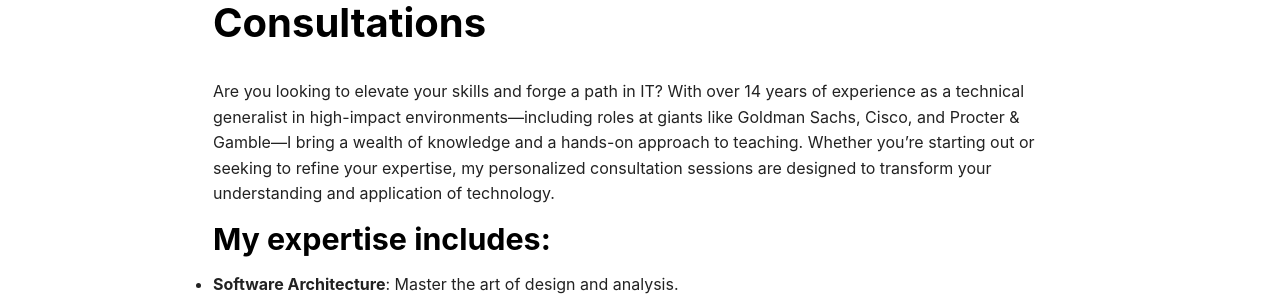
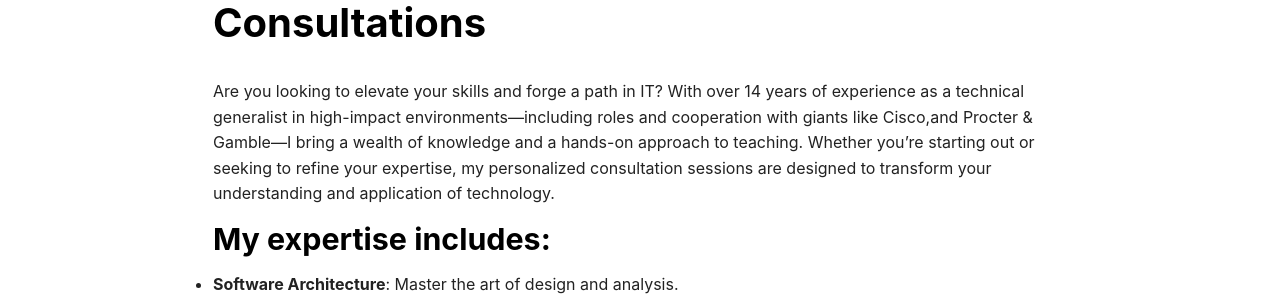
Before and after one commit to michmzr/michmzr.github.io, a Jekyll site: the page built from consultations.md, in a window 1280 px wide. Shown: the part 157-457 px from the top of the page. Built offline with Jekyll 4.4.1, drawn with Linux system fonts in a browser that asks for light colours; nearby versions of some CDN libraries; a script that is not in the unit is left out; comment, search, counter and statistics services are not loaded.

Commit message:
Update consultations.md

```diff
--- a/consultations.md
+++ b/consultations.md
@@ -11,7 +11,7 @@
 key: consultations
 ---
 
-Are you looking to elevate your skills and forge a path in IT? With over 14 years of experience as a technical generalist in high-impact environments—including roles at giants like Goldman Sachs, Cisco, and Procter & Gamble—I bring a wealth of knowledge and a hands-on approach to teaching. Whether you're starting out or seeking to refine your expertise, my personalized consultation sessions are designed to transform your understanding and application of technology.
+Are you looking to elevate your skills and forge a path in IT? With over 14 years of experience as a technical generalist in high-impact environments—including roles and cooperation with giants like Cisco,and Procter & Gamble—I bring a wealth of knowledge and a hands-on approach to teaching. Whether you're starting out or seeking to refine your expertise, my personalized consultation sessions are designed to transform your understanding and application of technology.
 
 ## My expertise includes:
 - **Software Architecture**: Master the art of design and analysis.
```
